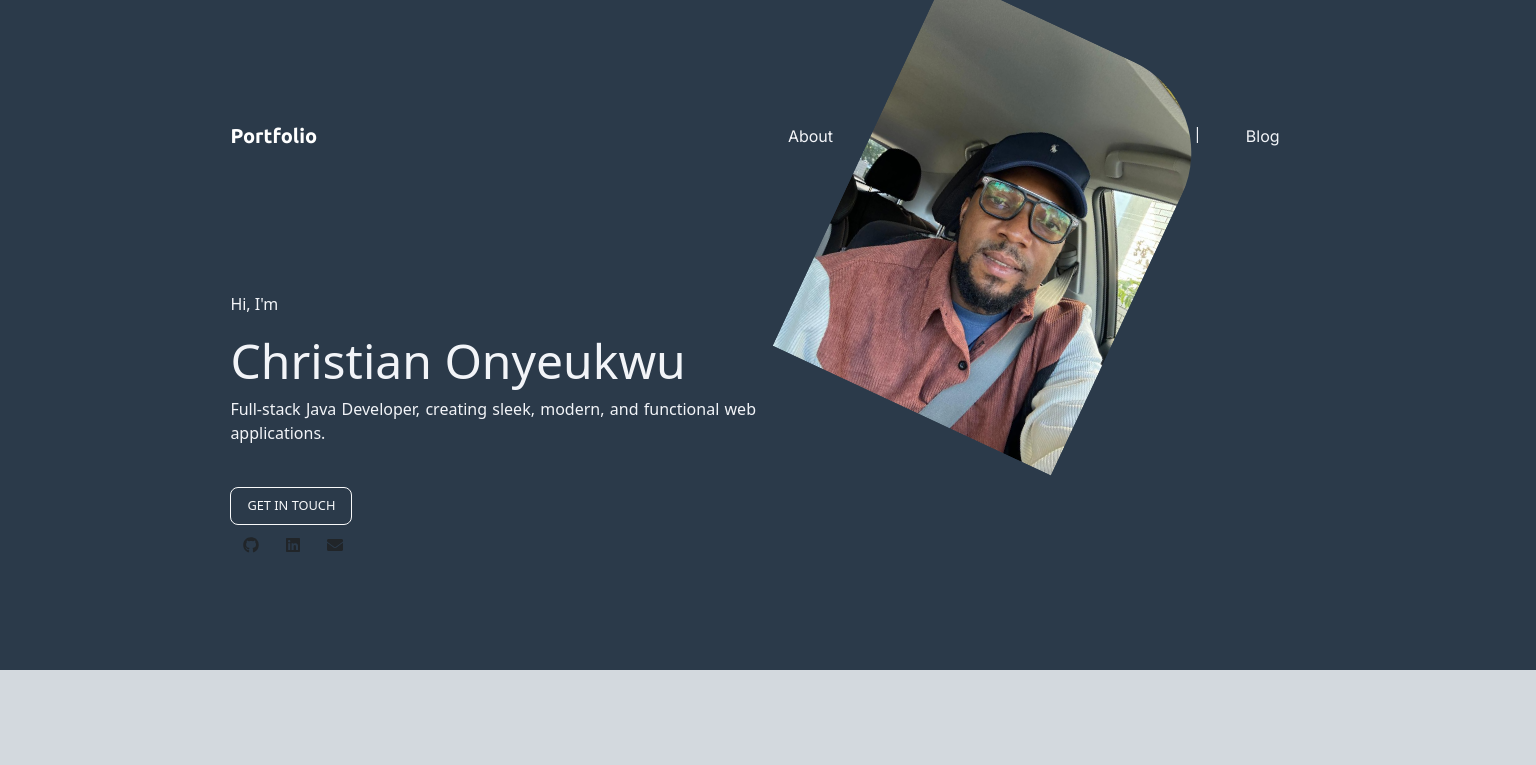
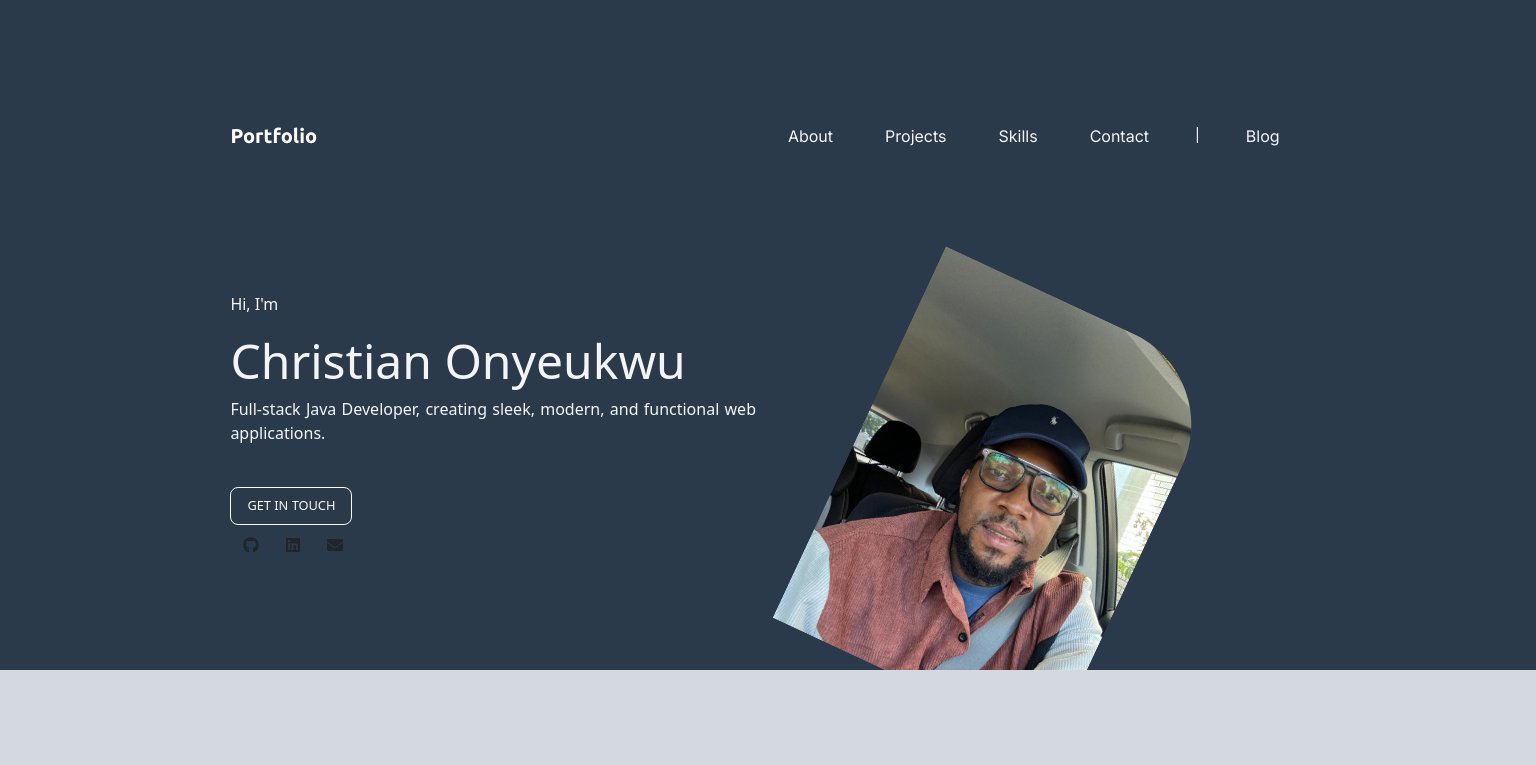
Before and after one commit to christianRibig5/christian_portfolio, a React (Vite) app: page / in a window 1536 px wide. Shown: the top 765 px of the page. Built offline with nearby package versions, Linux system fonts and the light colour scheme.

Commit message:
added media query

```diff
--- a/src/styles.css
+++ b/src/styles.css
@@ -176,7 +176,6 @@ p {
   .title-image {
     right: 25%;
     width: 20%;
-    top: 20px;
     /* Optional fine-tuning */
   }
 }
```
